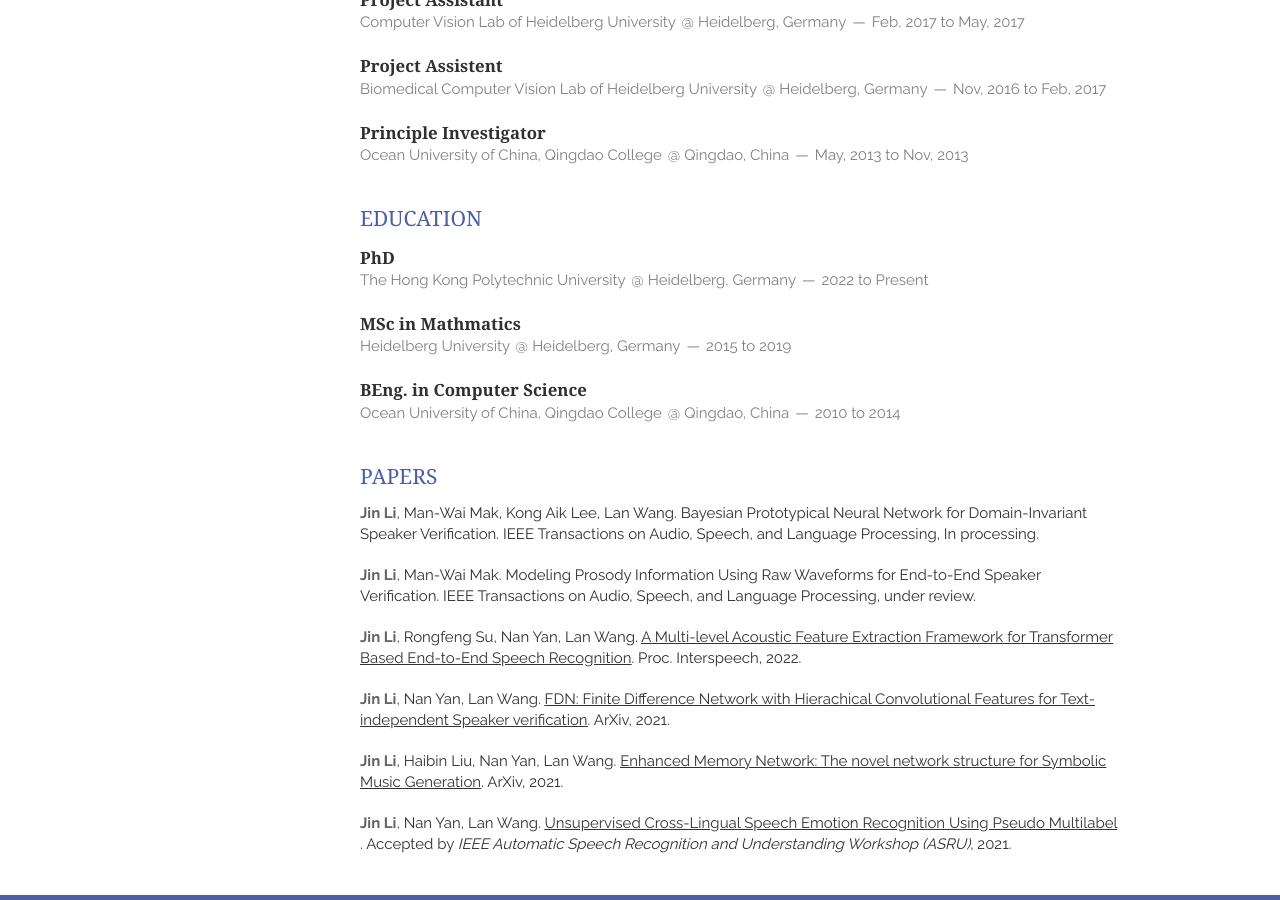
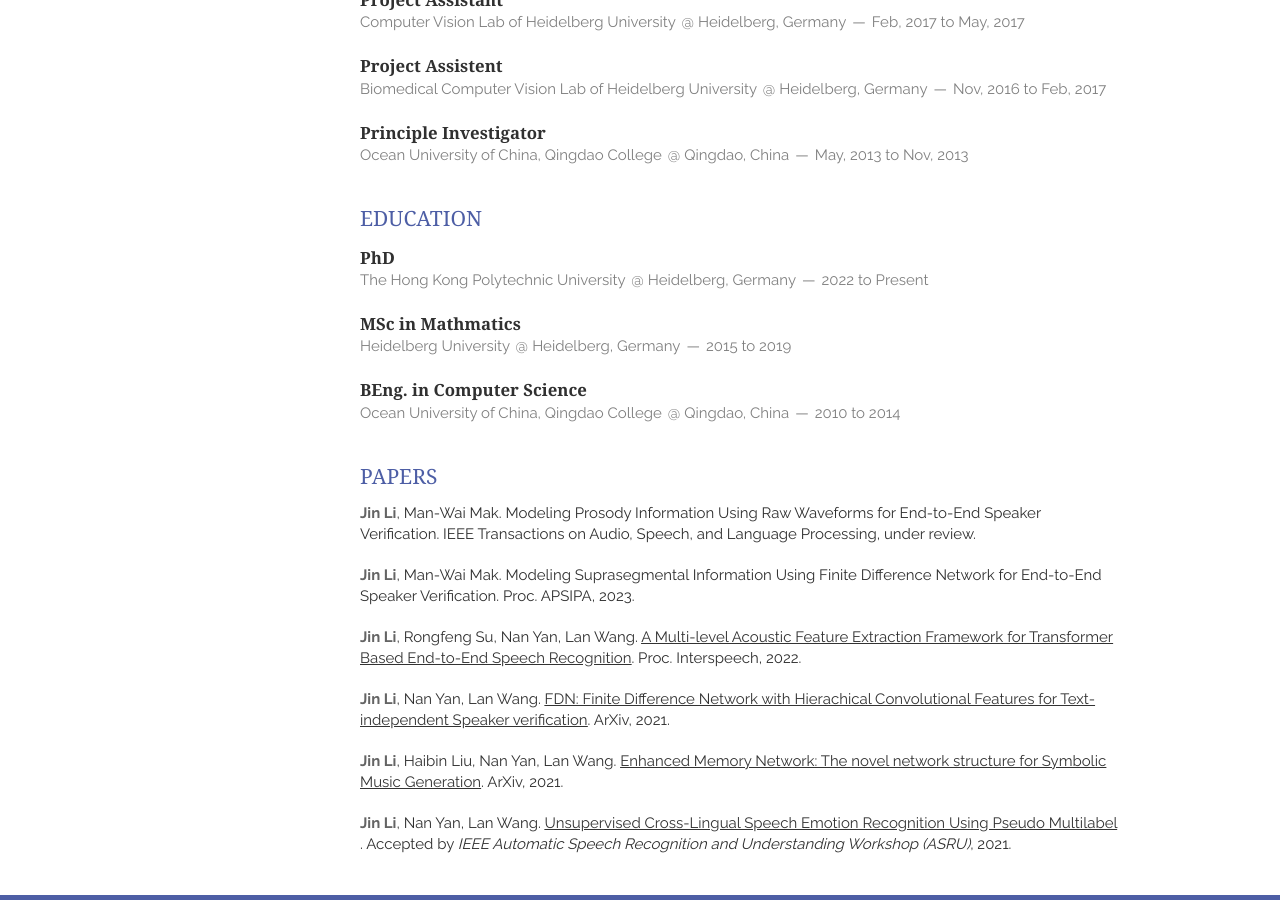
Before and after one commit to happyjin/happyjin.github.io, a Jekyll site: the page built from index.html, in a window 1280 px wide and 900 px high, scrolled down 697 px. Built offline with Jekyll 4.4.1, drawn with Linux system fonts in a browser that asks for light colours; nearby versions of some CDN libraries; Markdown is read by kramdown in place of the engine named in the settings; the list of posts is cut into pages by our own code.

Commit message:
Update publications.html

```diff
--- a/_includes/publications.html
+++ b/_includes/publications.html
@@ -2,10 +2,10 @@
 
 	<h1>Papers</h1>
 	<article>
-        <p><em>Jin Li</em>, Man-Wai Mak, Kong Aik Lee, Lan Wang. Bayesian Prototypical Neural Network for Domain-Invariant Speaker Verification. IEEE Transactions on Audio, Speech, and Language Processing, In processing.</p>
+        <p><em>Jin Li</em>, Man-Wai Mak. Modeling Prosody Information Using Raw Waveforms for End-to-End Speaker Verification. IEEE Transactions on Audio, Speech, and Language Processing, under review.</p>
 	</article>
 	<article>
-        <p><em>Jin Li</em>, Man-Wai Mak. Modeling Prosody Information Using Raw Waveforms for End-to-End Speaker Verification. IEEE Transactions on Audio, Speech, and Language Processing, under review.</p>
+        <p><em>Jin Li</em>, Man-Wai Mak. Modeling Suprasegmental Information Using Finite Difference Network for End-to-End Speaker Verification. Proc. APSIPA, 2023.</p>
 	</article>
 	<article>
         <p><em>Jin Li</em>, Rongfeng Su, Nan Yan, Lan Wang. <a href="https://arxiv.org/abs/2108.07980"><span style="text-decoration: underline;">A Multi-level Acoustic Feature Extraction Framework for Transformer Based End-to-End Speech Recognition</span></a>. Proc. Interspeech, 2022.</p>
```
